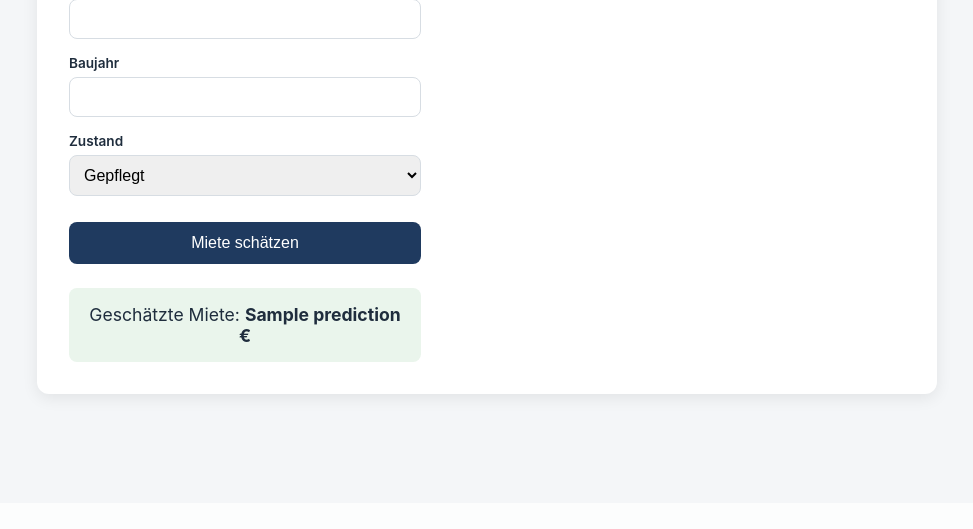
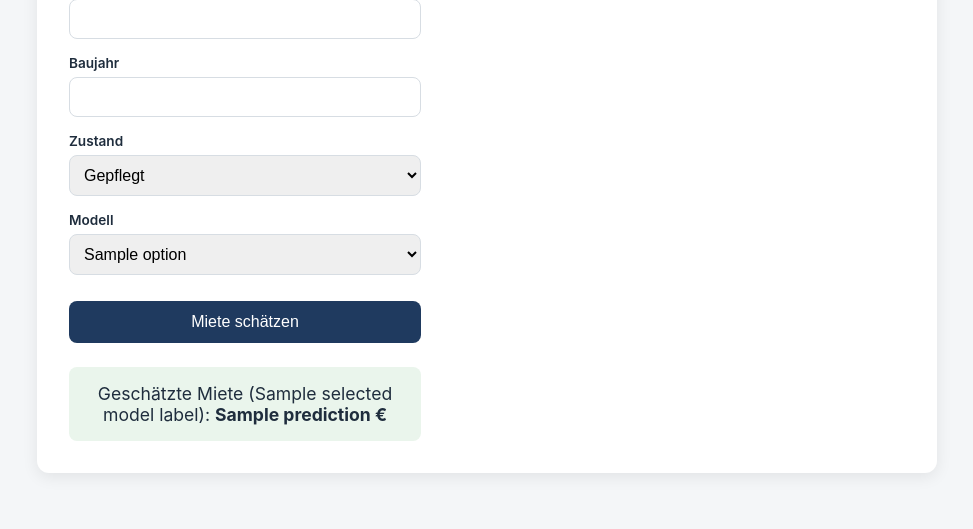
Before and after one commit to toboc1/mietpreis_muenchen, a Flask app: template app/templates/index.html in a window 1280 px wide. Shown: the part 297-826 px from the top of the page, without its empty margins (153-1126 px from the left). Before the commit the page ends 700 px from the top, so only its background shows below. Run offline with Flask 3, Linux system fonts and the light colour scheme; the template is opened without the code that fills it: most values are stand-ins (such as "Sample title", 1, 10 or a date in 2020).

Commit message:
feat: add model selection between Random Forest and Ridge Regression
Define MODEL_REGISTRY in model_config.py as a central place to register models, so new ones can be added without touching train_model.py or app.py

Update train_model.py to train and save every model in the registry (model/random_forest.pkl, model/ridge.pkl)

Add model dropdown to the form, wire selected_model through app.py so predictions and the chart reflect the chosen model

Ridge Regression: MAE 369.38 EUR, R^2 0.736 (vs. Random Forest: MAE 353.46 EUR, R^2 0.742)

```diff
--- a/app/app.py
+++ b/app/app.py
@@ -1,10 +1,11 @@
 """
-Kleines Flask-Backend, das das trainierte Mietpreis-Modell (Random Forest Regressor)lädt und über
-ein Web-Formular Vorhersagen liefert.
+Flask-Backend, das eines von mehreren trinierten Mietpreis-Modellen lädt
+und über ein Web-Formular Vorhersagen liefert.
 """
 
 import base64
 import io
+import sys
 from pathlib import Path
 
 import joblib
@@ -15,24 +16,25 @@ import numpy as np
 import pandas as pd
 from flask import Flask, render_template, request
 
-MODEL_PATH = Path(__file__).resolve().parent.parent / "model" / "model.pkl"
+sys.path.append(str(Path(__file__).resolve().parent.parent / "src"))
+from model_config import MODEL_REGISTRY # noqa: E402
+
+MODEL_DIR = Path(__file__).resolve().parent.parent / "model"
 DATA_PATH = Path(__file__).resolve().parent.parent/ "data" / "processed" / "munich_rentals.csv"
+DEFAULT_MODEL_KEY = next(iter(MODEL_REGISTRY))
 
 app = Flask(__name__)
 
-_model = None
+_models = {}
 
 
-def get_model():
-    global _model
-    if _model is None:
-        _model = joblib.load(MODEL_PATH)
-    return _model
+def get_model(model_key):
+    if model_key not in _models:
+        model_path = MODEL_DIR / f"{model_key}.pkl"
+        _models[model_key] = joblib.load(model_path)
+    return _models[model_key]
 
-def build_chart(model, living_space, no_rooms, year_constructed, condition, user_prediction):
-    """
-    Zeigt an, wie die Miete laut dem Model mit der Wohnfläche steigt (roter Faden),
-    zusammen mit den echten Angeboten aus dem Trainingsset (graue Punkte)."""
+def build_chart(model, model_label, living_space, no_rooms, year_constructed, condition, user_prediction):
     df = pd.read_csv(DATA_PATH)
 
     space_range = np.linspace(df["livingSpace"].min(), df["livingSpace"].max(), 50)
@@ -51,6 +53,7 @@ def build_chart(model, living_space, no_rooms, year_constructed, condition, user
             label="Modellvorhersage bei deinen Eingaben")
     ax.scatter([living_space], [user_prediction], color="#e63946", s=80,
                zorder=5, edgecolor="black", label="Deine Eigabe")
+
     ax.set_xlabel("Wohnfläche (qm)")
     ax.set_ylabel("Miete (€)")
     ax.set_title("Wie RandomForest die Miete vorhersagt")
@@ -68,6 +71,8 @@ def index():
     prediction = None
     error = None
     chart = None
+    selected_model = request.form.get("model.key", DEFAULT_MODEL_KEY)
+    selected_model_label = MODEL_REGISTRY.get(selected_model, {}).get("label", selected_model)
 
     if request.method == "POST":
         try:
@@ -83,15 +88,28 @@ def index():
                 "condition": condition,
             }])
 
-            model = get_model()
+            model = get_model(selected_model)
             prediction = round(float(model.predict(input_df)[0]), 2)
-            chart = build_chart(model, living_space, no_rooms, year_constructed, condition, prediction)
+            chart = build_chart(model, selected_model_label, living_space, no_rooms, year_constructed, condition, prediction)
         except FileNotFoundError:
             error = "Es wurde noch kein Modell trainiert. Führe zuerst src/train_model.py aus."
         except Exception as exc:  # bewusst breit für ein kleines Portfolio-Projekt
             error = f"Da ist etwas schiefgelaufen: {exc}"
 
-    return render_template("index.html", prediction=prediction, error=error, chart=chart)
+    model_options = [
+        {"key": key,
+         "label": config["label"]} for key, config in MODEL_REGISTRY.items()
+    ]
+
+    return render_template(
+        "index.html",
+        prediction=prediction,
+        error=error,
+        chart=chart,
+        model_options=model_options,
+        selected_model=selected_model,
+        selected_model_label=selected_model_label,
+        )
 
 
 if __name__ == "__main__":
--- a/app/templates/index.html
+++ b/app/templates/index.html
@@ -31,12 +31,19 @@
             <option value="need_of_renovation">Renovierungsbedürftig</option>
           </select>
 
+          <label for="model_key">Modell</label>
+          <select id="model_key" name="model_key">
+            {% for option in model_options %}
+           <option value="{{ option.key }}" {% if option.key == selected_model %}selected{% endif %}>{{ option.label }}</option>
+           {% endfor %}
+          </select>
+
           <button type="submit">Miete schätzen</button>
         </form>
 
         {% if prediction is not none %}
           <div class="result">
-            Geschätzte Miete: <strong>{{ prediction }} €</strong>
+            Geschätzte Miete ({{ selected_model_label }}): <strong>{{ prediction }} €</strong>
           </div>
         {% endif %}
 
```
Also changed, not shown: src/model_config.py (+23 -0 lines), src/train_model.py (+33 -30 lines).
